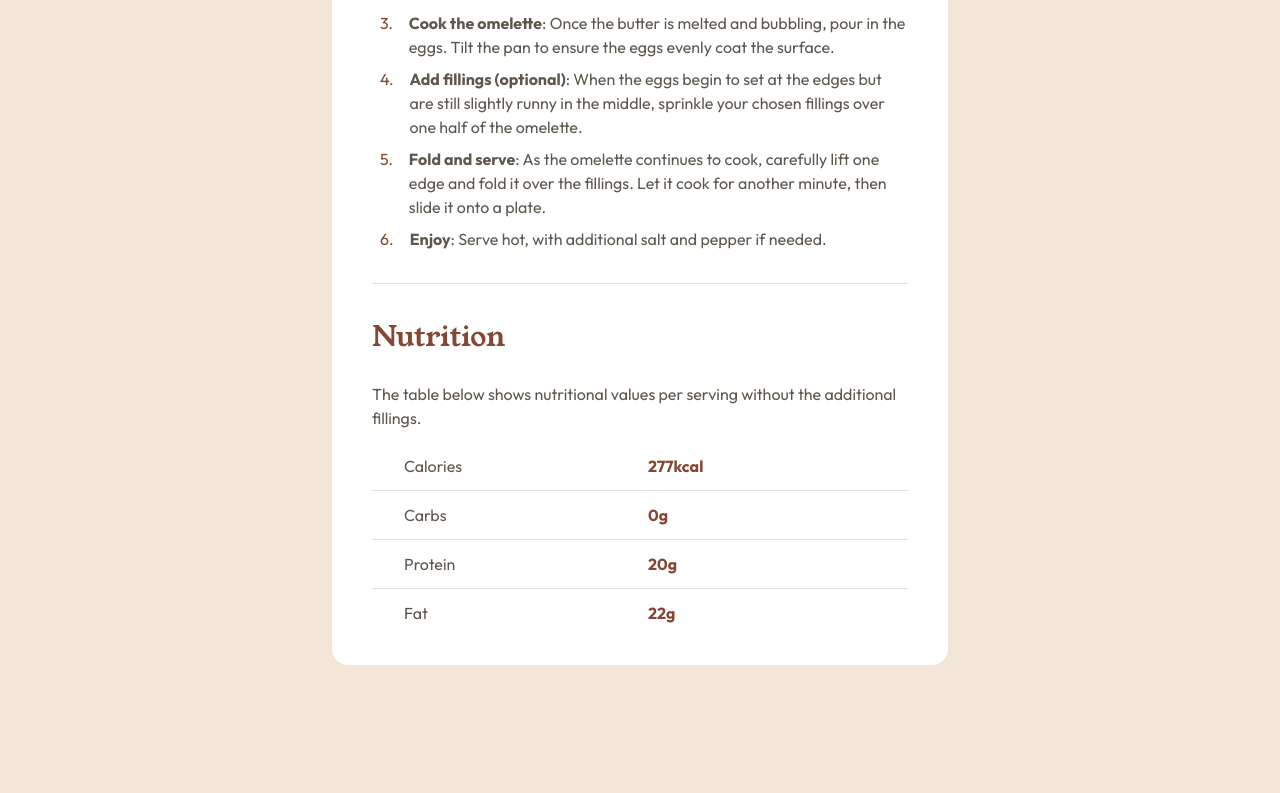
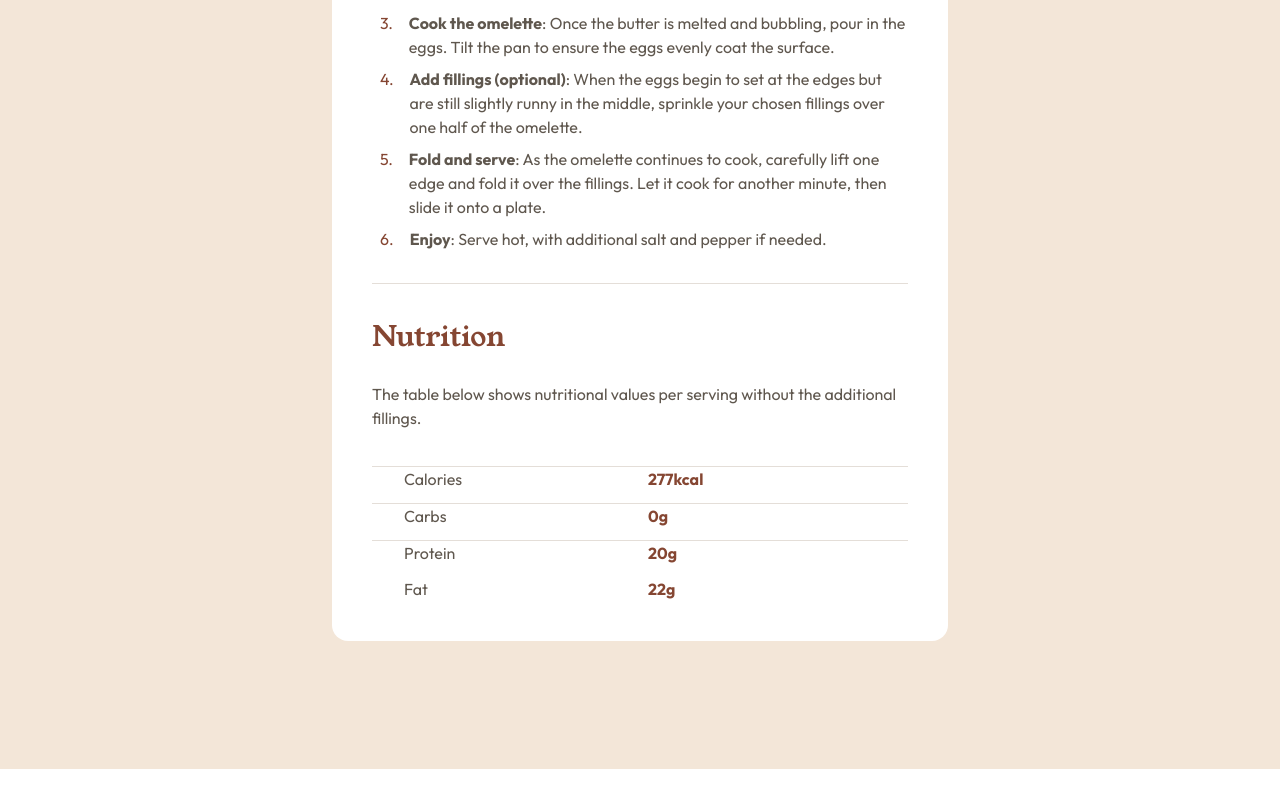
Before and after one commit to BlonoBuccellati/fm-recipe-page, a Next.js app: page / in a window 1280 px wide. Shown: the part 1362-2155 px from the top of the page. After the commit the page ends 2131 px from the top, so only its background shows below. Built offline with nearby package versions, Linux system fonts and the light colour scheme.

Commit message:
fix(nutrition):hrタグのhydration errorの解決
divタグの中にtrタグがあり、ハイドレーションエラーが起こっていたため、それを解決。
hrタグをやめ、classで区切り線を表現。

```diff
--- a/src/_components/nutrition.tsx
+++ b/src/_components/nutrition.tsx
@@ -34,15 +34,16 @@ const Nutrition = () => {
       <table>
         <tbody>
           {NutritionTableList.map((data, index) => (
-            <div key={data.title}>
-              <tr key={data.title} className='px-8 grid grid-cols-2 gap-4'>
-                <td>{data.title}</td>
-                <td className='text-Brown-800 font-bold'>{data.value}</td>
-              </tr>
-              {index !== NutritionTableList.length - 1 && (
-                <hr className='my-3 border-t border-Stone-150' />
-              )}
-            </div>
+            <tr
+              key={data.title}
+              className={`px-8 grid grid-cols-2 gap-4 ${
+                index !== NutritionTableList.length - 1 &&
+                'my-3 border-t border-Stone-150'
+              }`}
+            >
+              <td>{data.title}</td>
+              <td className='text-Brown-800 font-bold'>{data.value}</td>
+            </tr>
           ))}
         </tbody>
       </table>
```
